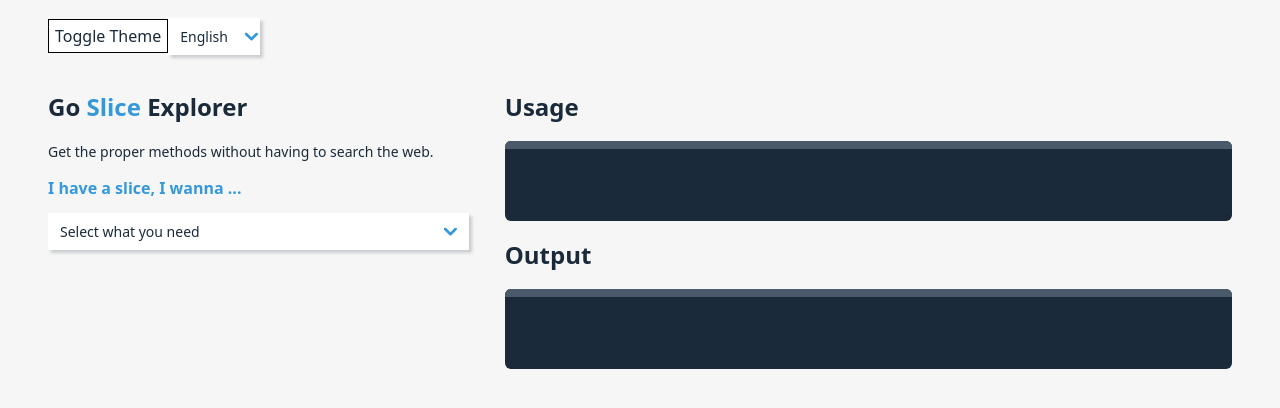
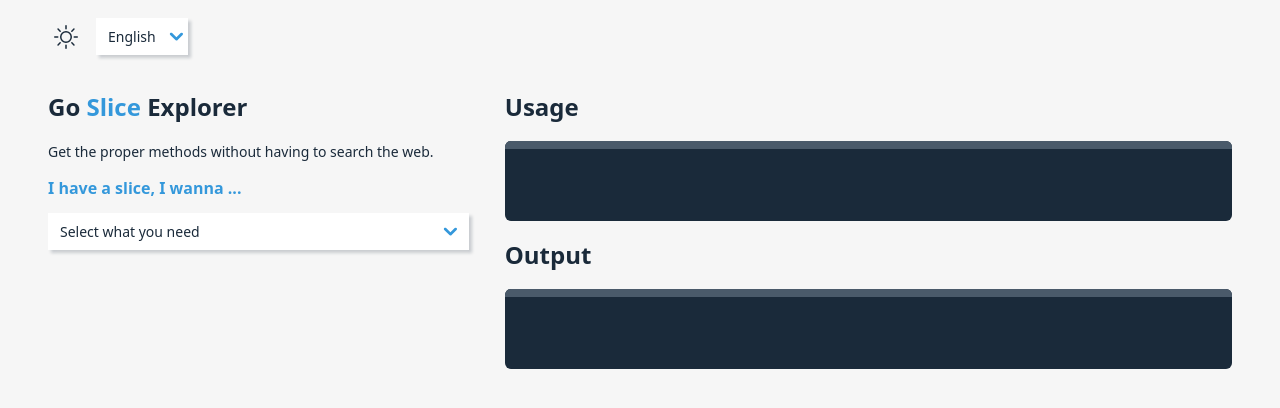
Before and after one commit to carmineDYJ/go-slice-explorer, a React (Vite) app: page / in a window 1280 px wide. Shown: the top 408 px of the page. Built offline with nearby package versions, Linux system fonts and the light colour scheme.

Commit message:
feat(toggleThemeButton): add icon for different theme

```diff
--- a/src/App.tsx
+++ b/src/App.tsx
@@ -12,19 +12,22 @@ import Results from "./components/Results";
 import GlobalStyle from "./styles/globalStyle";
 import { useState } from "react";
 import { OptionIndexStatus } from "./data/options";
-import { getThemeValue } from "./styles/theme";
-import dropDownArrow from "./assets/drop-down-arrow.svg";
+import { getThemeValue, lightTheme } from "./styles/theme";
+import DropDownArrow from "./assets/drop-down-arrow.svg";
+import { BsMoonFill, BsSun } from "react-icons/bs";
+import { IconContext } from "react-icons/lib";
 
 const ThemeChange = styled.button`
-  background-color: ${(props) =>
-    getThemeValue(props.theme, "dropDownBackgroundColor")};
+  border: none;
+  margin-inline-end: 12px;
+  cursor: pointer;
 `;
 const LanguageSelect = styled.select`
   border: none;
   background-color: ${(props) =>
     getThemeValue(props.theme, "dropDownBackgroundColor")};
-  background-image: url(${dropDownArrow});
-  background-position: bottom 50% right 3%;
+  background-image: url(${DropDownArrow});
+  background-position: bottom 50% right 6%;
   padding: 8px 32px 8px 12px;
   box-shadow: 3px 3px 3px 0px rgba(26, 42, 58, 0.2);
   &:focus {
@@ -51,6 +54,8 @@ const PageWrapper = styled.div`
   }
 `;
 const UtilsWrapper = styled.div`
+  display: flex;
+  align-items: center;
   margin-block-start: 24px;
   margin-block-end: 24px;
   @media (max-width: 1376px) {
@@ -100,7 +105,16 @@ const App = () => {
       <GlobalStyle />
       <PageWrapper>
         <UtilsWrapper>
-          <ThemeChange onClick={toggleTheme}>Toggle Theme</ThemeChange>
+          <ThemeChange onClick={toggleTheme}>
+            <IconContext.Provider
+              value={{
+                color: getThemeValue(theme, "toggleThemeButtonColor"),
+                size: "24px",
+              }}
+            >
+              {theme === lightTheme ? <BsSun /> : <BsMoonFill />}
+            </IconContext.Provider>
+          </ThemeChange>
           <LanguageSelect
             onChange={(event) => changeLanguage(event.target.value as Language)}
           >
--- a/src/styles/globalStyle.ts
+++ b/src/styles/globalStyle.ts
@@ -24,6 +24,9 @@ const GlobalStyle = createGlobalStyle`
     code {
       font-size: 18px;
     }
+    select {
+      cursor: pointer;
+    }
   }
 `;
 
```
